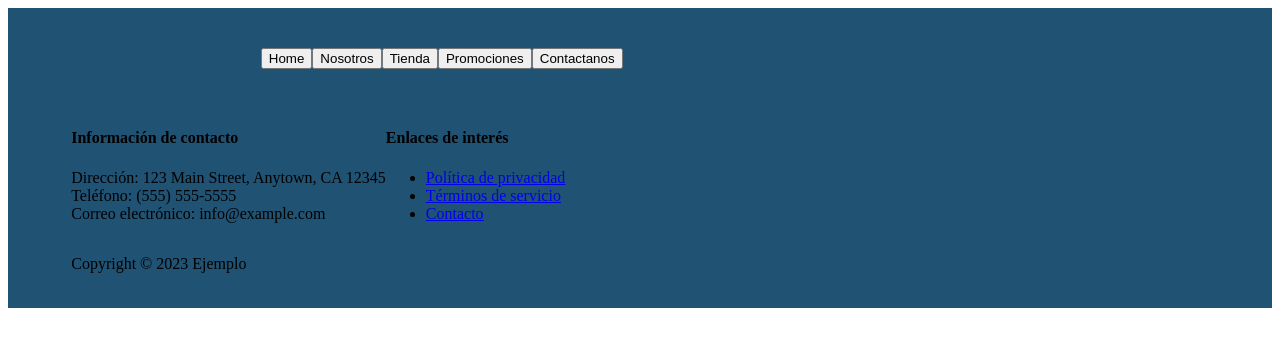
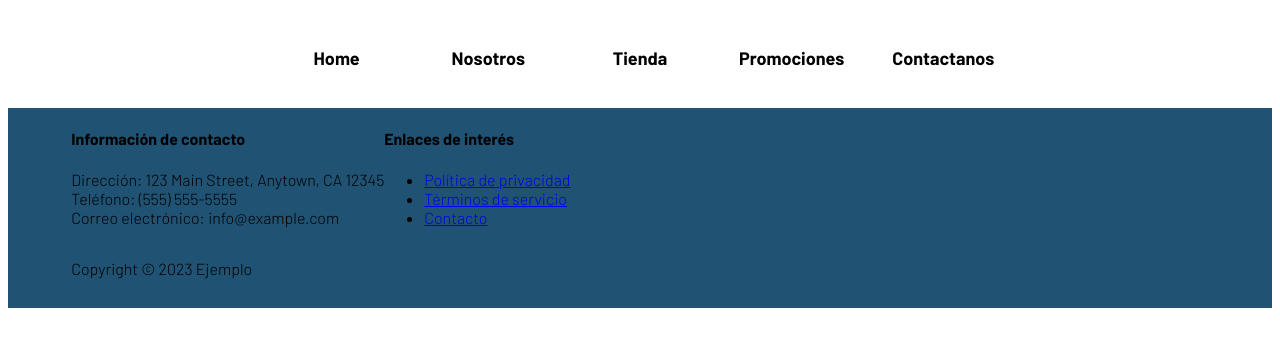
Before and after one commit to JackelineGS/Store-Project, a website with bundled scripts: page src/index.html in a window 1280 px wide. Built offline with nearby package versions, Linux system fonts and the light colour scheme; no server answers; a web font is replaced by a local one.

Commit message:
Agregamos diseño a los botones

```diff
--- a/src/components/home.js
+++ b/src/components/home.js
@@ -93,8 +93,8 @@ const home = (navigateTo) => {
                 </div>
                 <div class="card-body-text">
                     <h5 class="card-title">${producto.title}</h5>
-                    <span class="año">Año: ${producto.price}</span>
-                    <span class="score">Score: ${producto.category}</span>
+                    <span class="año">Precio: ${producto.price}</span>
+                    <span class="score">Categoría: ${producto.category}</span>
                     <button name="button" class="button-info" data-id="${producto.id}">Añadir al carrito</button>
                 </div>
             </div>
--- a/src/index.html
+++ b/src/index.html
@@ -9,6 +9,10 @@
             <link href="styles/contactanos.css" rel="stylesheet" type="text/css">
             <link href="styles/tienda.css" rel="stylesheet" type="text/css">
             <link href="styles/promociones.css" rel="stylesheet" type="text/css">
+            <link rel="preconnect" href="https://fonts.googleapis.com">
+            <link rel="preconnect" href="https://fonts.gstatic.com" crossorigin>
+            <link href="https://fonts.googleapis.com/css2?family=Agbalumo&family=Barlow:ital,wght@0,300;0,700;1,400;1,500&family=Heebo:wght@200;300;400;500;600;700&display=swap" rel="stylesheet">
+
             <title>Store</title>
         </head>
         <body>
--- a/src/styles/home.css
+++ b/src/styles/home.css
@@ -1,4 +1,10 @@
-.logoDev {
+  /*font-family: 'Barlow', sans-serif;*/
+
+  body {
+    font-family: 'Barlow', sans-serif;
+  }
+
+  .logoDev {
     display: flex;
     position: relative;
     display: block;
@@ -16,10 +22,26 @@
 
   header {
     display: flex;
-    background-color: #1F5273;
+    background-color: #fff;
     height: 100px;
     justify-content: center;
   }
+
+  .bHome, .bNosotros,
+  .bTienda, .bPromociones,
+  .bContacto {
+    font-family: 'Barlow', sans-serif;
+    font-weight: 700;
+    font-size: 18px;
+    border-radius: 20px;
+    background-color: #fff;
+    margin: 10px;
+    height: 50px;
+    width: 150px;
+    border: none;
+  }
+
+
 
   footer {
     display: flex;
@@ -44,6 +66,7 @@
     padding: 10px;
     width: 60%;
     align-items: center;
+    align-content: center;
   }
 
   .content {
```
